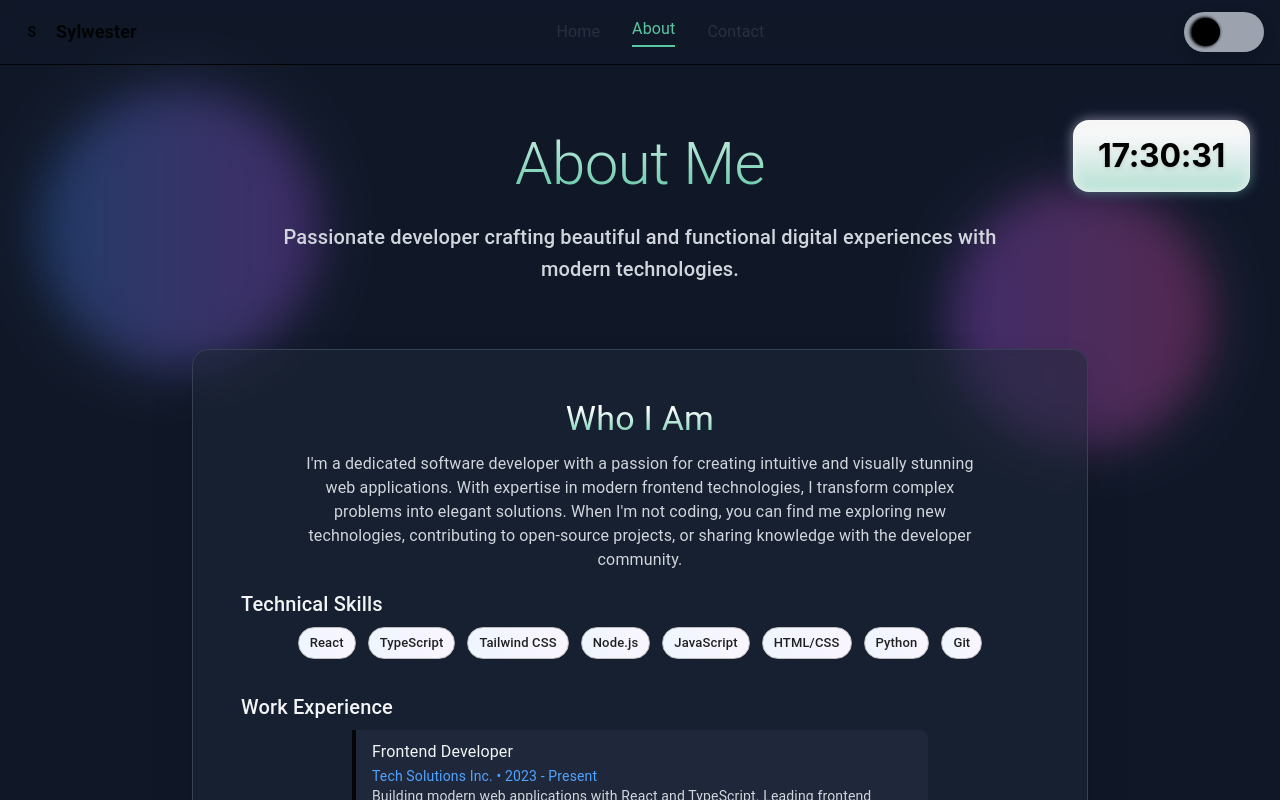
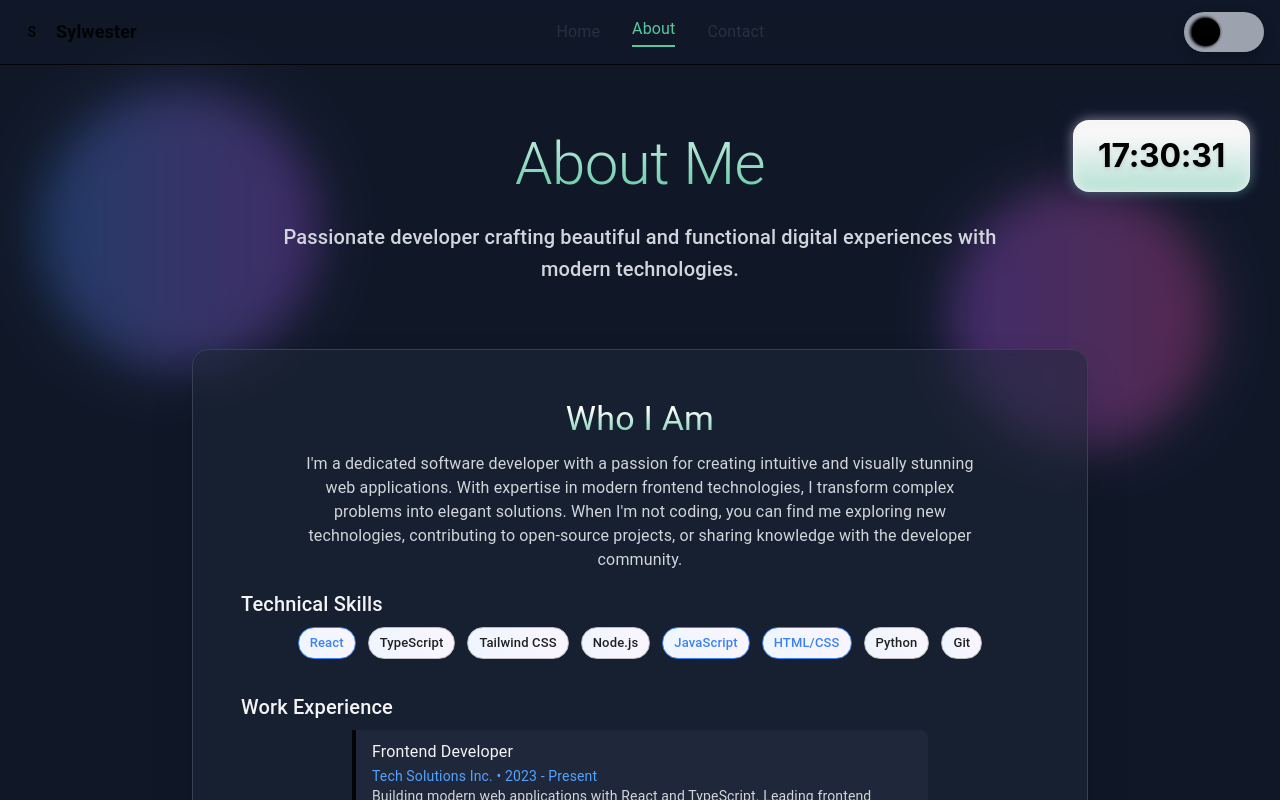
Before and after one commit to PSylwester/Portfolio, a React (Vite) app: page /About in a window 1280 px wide. Shown: the top 800 px of the page. Built offline with nearby package versions, Linux system fonts and the light colour scheme.

Commit message:
update #1

```diff
--- a/src/pages/About/index.tsx
+++ b/src/pages/About/index.tsx
@@ -111,9 +111,13 @@ export const About: FunctionComponent = () => {
                       key={index}
                       label={skill.name}
                       variant="outlined"
-                      className={`tech-badge ${
-                        skill.level === 5 ? 'border-blue-400 text-blue-400' : ''
-                      }`}
+                      className="tech-badge"
+                      sx={{
+                        ...(skill.level === 5 && {
+                          border: '1px solid #3b82f6',
+                          color: '#3b82f6',
+                        }),
+                      }}
                     />
                   ))}
                 </div>
```
